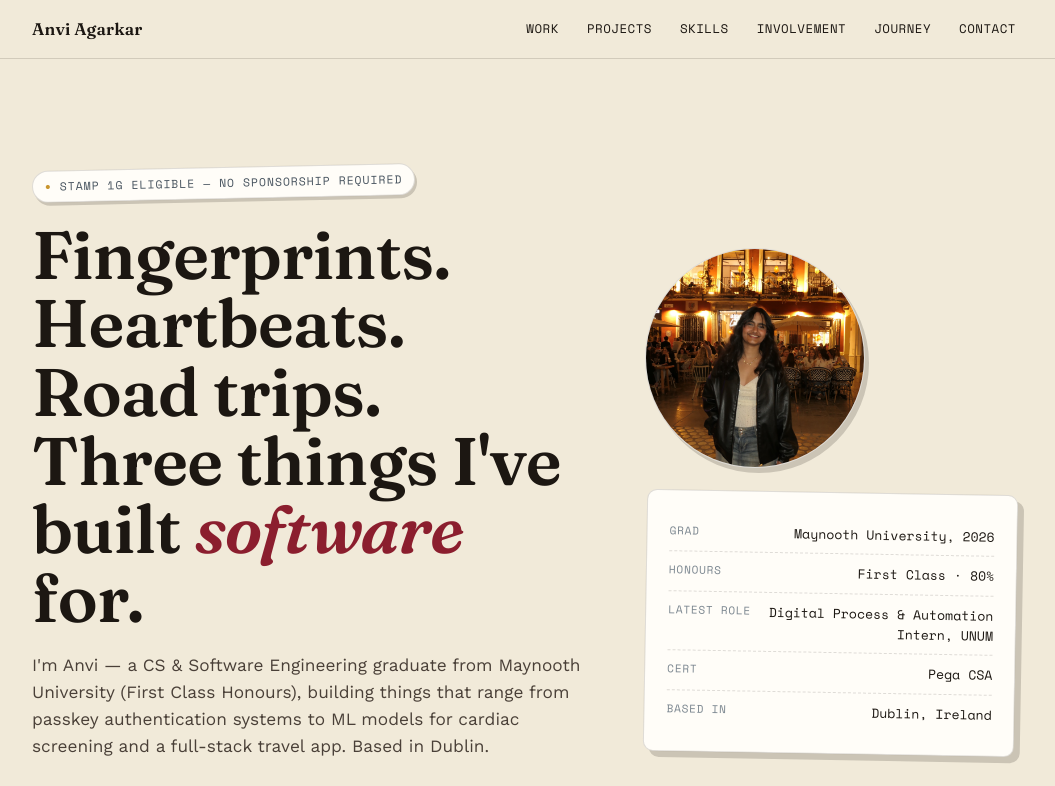
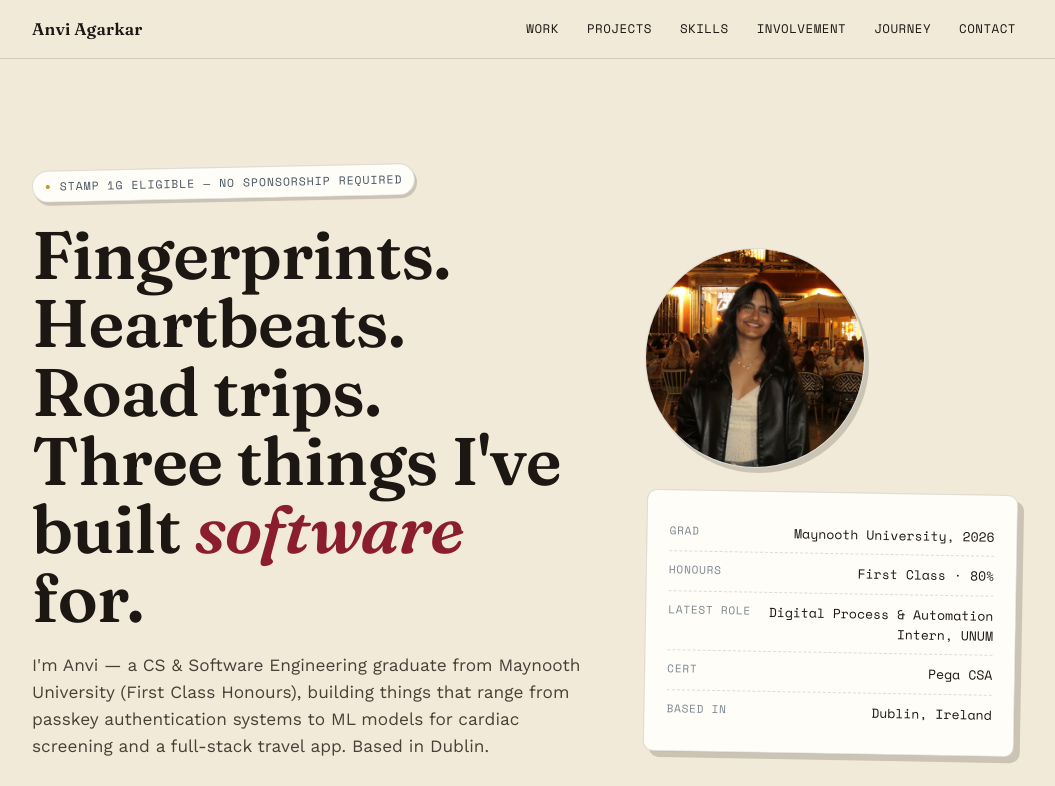
Before and after one commit to anviagarkar/anviagarkar, a plain HTML site: page index.html in a window 1280 px wide. Shown: the top 786 px of the page, without its empty margins (116-1171 px from the left). Drawn offline with nearby package versions, Linux system fonts and the light colour scheme.

Commit message:
Scale hero photo image to 1.5x

```diff
--- a/index.html
+++ b/index.html
@@ -194,7 +194,7 @@
     overflow:hidden;
     margin-bottom:24px;
   }
-  .hero-photo img{ width:100%; height:100%; object-fit:cover; display:block; }
+  .hero-photo img{ width:100%; height:100%; object-fit:cover; display:block; transform:scale(1.5); }
   .hero-card{
     background:var(--surface);
     border:1px solid var(--line);
```
